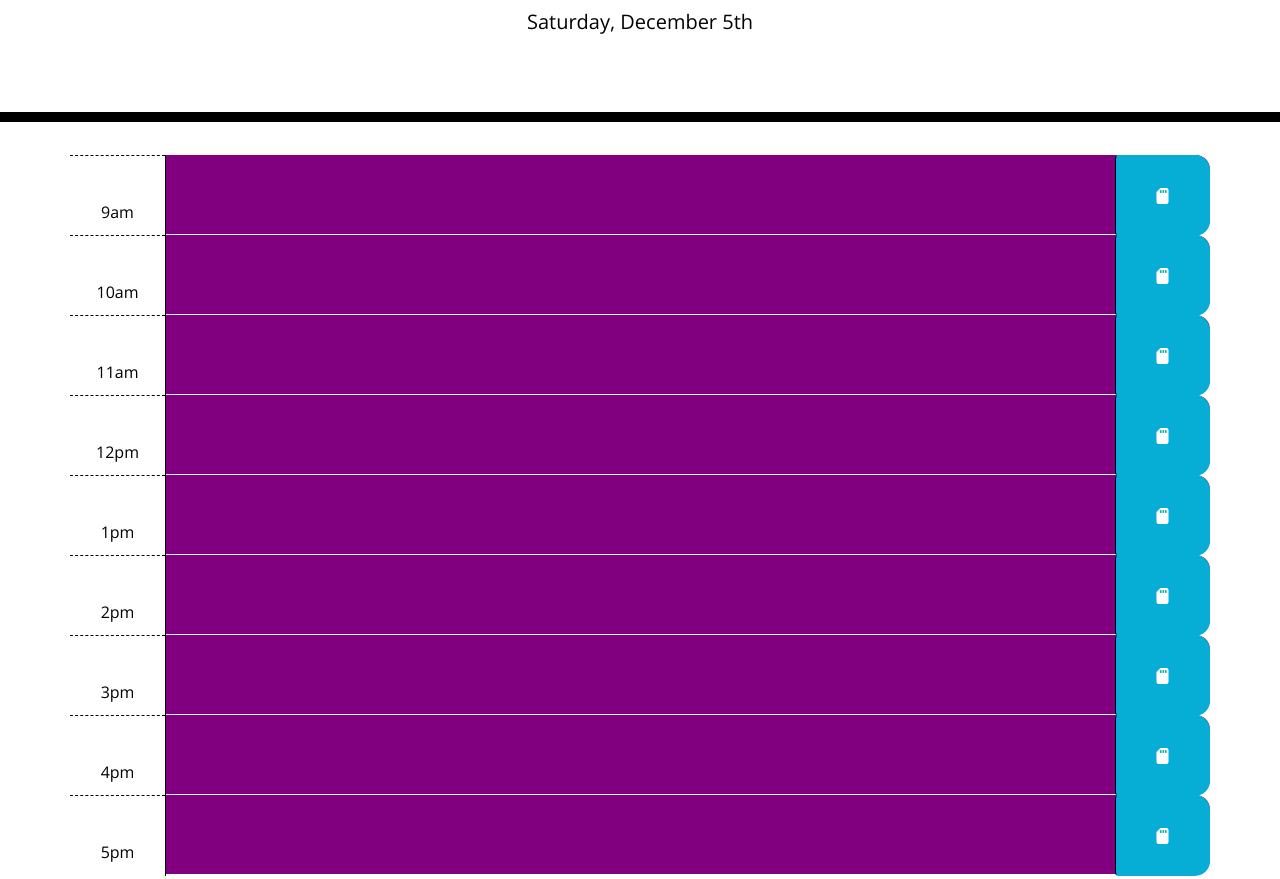
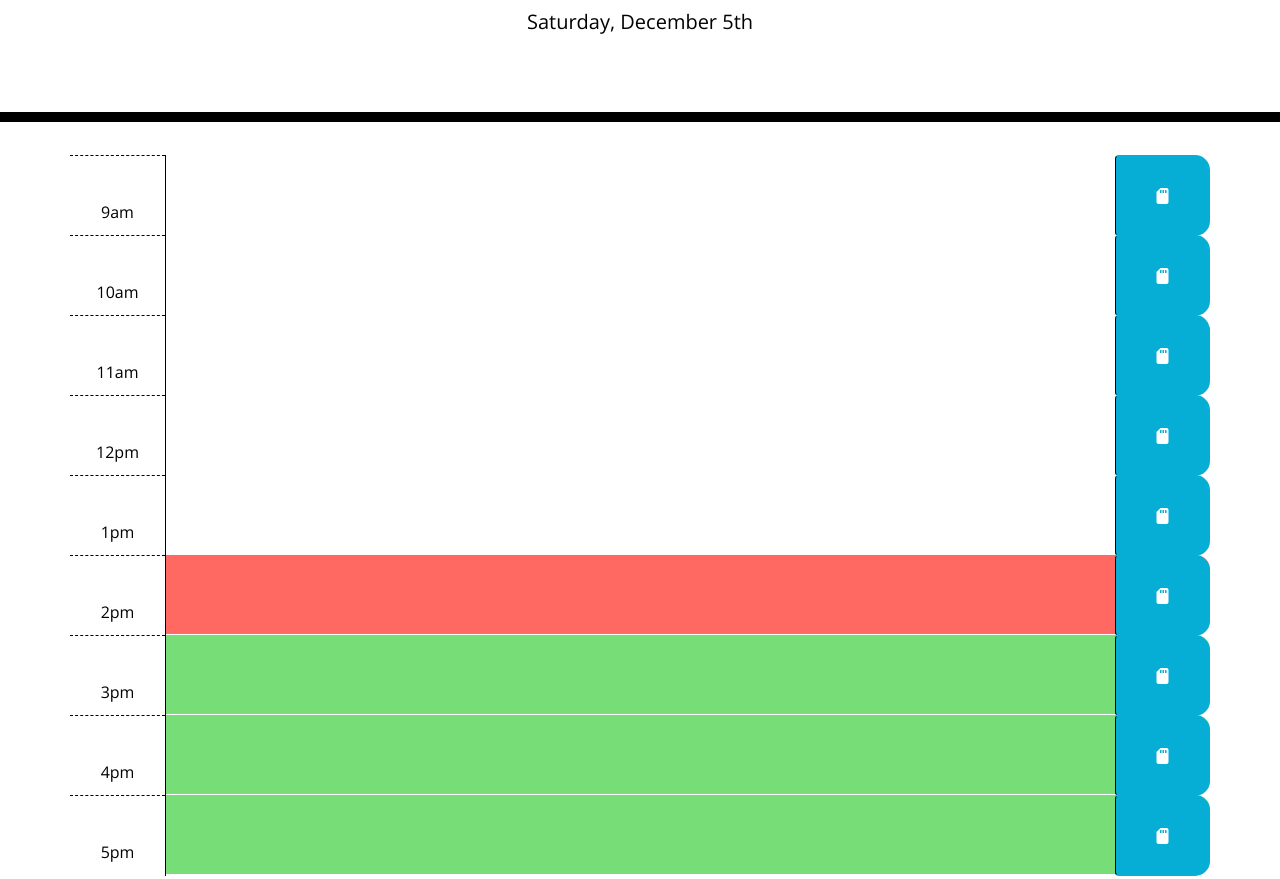
Before and after one commit to ManuelPierre/Executive-Day-Planner, a plain HTML site: page Develop/index.html in a window 1280 px wide. Shown: the part 182-1061 px from the top of the page. Drawn offline with nearby package versions, Linux system fonts and the light colour scheme.

Commit message:
I changed format of the time

```diff
--- a/Develop/index.html
+++ b/Develop/index.html
@@ -1,23 +1,14 @@
 <!DOCTYPE html>
 <html lang="en">
+
 <head>
   <meta charset="UTF-8" />
   <meta name="viewport" content="width=device-width, initial-scale=1.0" />
   <meta http-equiv="X-UA-Compatible" content="ie=edge" />
-    <link
-      rel="stylesheet"
-      href="https://stackpath.bootstrapcdn.com/bootstrap/4.3.1/css/bootstrap.min.css"
-    />
-    <link
-      rel="stylesheet"
-      href="https://use.fontawesome.com/releases/v5.8.1/css/all.css"
-      integrity="sha384-50oBUHEmvpQ+1lW4y57PTFmhCaXp0ML5d60M1M7uH2+nqUivzIebhndOJK28anvf"
-      crossorigin="anonymous"
-    />
-    <link
-      href="https://fonts.googleapis.com/css?family=Open+Sans&display=swap"
-      rel="stylesheet"
-    />
+  <link rel="stylesheet" href="https://stackpath.bootstrapcdn.com/bootstrap/4.3.1/css/bootstrap.min.css" />
+  <link rel="stylesheet" href="https://use.fontawesome.com/releases/v5.8.1/css/all.css"
+    integrity="sha384-50oBUHEmvpQ+1lW4y57PTFmhCaXp0ML5d60M1M7uH2+nqUivzIebhndOJK28anvf" crossorigin="anonymous" />
+  <link href="https://fonts.googleapis.com/css?family=Open+Sans&display=swap" rel="stylesheet" />
   <link rel="stylesheet" href="style.css" />
   <title>Work Day Scheduler</title>
 </head>
@@ -29,108 +20,107 @@
     <p id="currentDay" class="lead"></p>
   </header>
   <div class="container">
-           <div  id="hour-9" class="row time-block">
+    <div id="hour-9" class="row time-block">
       <div class="col-md-1 hour">
 
         9am
       </div>
       <textArea class="col-md-10 description"></textArea>
 
-            <button class ="btn saveBtn col-md-1"><i class="fas fa-sd-card"></i></button>
+      <button class="btn saveBtn col-md-1"><i class="fas fa-sd-card"></i></button>
     </div>
 
-            <div  id="hour-10" class="row time-block">
+    <div id="hour-10" class="row time-block">
       <div class="col-md-1 hour">
 
         10am
       </div>
       <textArea class="col-md-10 description"></textArea>
 
-             <button class ="btn saveBtn col-md-1"><i class="fas fa-sd-card"></i></button>
+      <button class="btn saveBtn col-md-1"><i class="fas fa-sd-card"></i></button>
     </div>
-           <div  id="hour-11" class="row time-block">
+    <div id="hour-11" class="row time-block">
       <div class="col-md-1 hour">
 
         11am
       </div>
       <textArea class="col-md-10 description"></textArea>
 
-                  <button class ="btn saveBtn col-md-1"><i class="fas fa-sd-card"></i></button>
+      <button class="btn saveBtn col-md-1"><i class="fas fa-sd-card"></i></button>
     </div>
 
 
 
 
 
-<div  id="hour-12" class="row time-block">
+    <div id="hour-12" class="row time-block">
       <div class="col-md-1 hour">
 
         12pm
       </div>
       <textArea class="col-md-10 description"></textArea>
 
-                        <button class ="btn saveBtn col-md-1"><i class="fas fa-sd-card"></i></button>
+      <button class="btn saveBtn col-md-1"><i class="fas fa-sd-card"></i></button>
     </div>
 
-                      <div  id="hour-1" class="row time-block">
+    <div id="hour-13" class="row time-block">
       <div class="col-md-1 hour">
 
         1pm
       </div>
       <textArea class="col-md-10 description"></textArea>
 
-                              <button class ="btn saveBtn col-md-1"><i class="fas fa-sd-card"></i></button>
+      <button class="btn saveBtn col-md-1"><i class="fas fa-sd-card"></i></button>
     </div>
 
-                            <div  id="hour-2" class="row time-block">
+    <div id="hour-14" class="row time-block">
       <div class="col-md-1 hour">
 
         2pm
       </div>
       <textArea class="col-md-10 description"></textArea>
 
-                                    <button class ="btn saveBtn col-md-1"><i class="fas fa-sd-card"></i></button>
+      <button class="btn saveBtn col-md-1"><i class="fas fa-sd-card"></i></button>
     </div>
 
-                                  <div id="hour-3" class="row time-block">
+    <div id="hour-15" class="row time-block">
       <div class="col-md-1 hour">
 
         3pm
       </div>
       <textArea class="col-md-10 description"></textArea>
 
-                                          <button class ="btn saveBtn col-md-1"><i class="fas fa-sd-card"></i></button>
+      <button class="btn saveBtn col-md-1"><i class="fas fa-sd-card"></i></button>
     </div>
 
-                                        <div id="hour-4" class="row time-block">
+    <div id="hour-16" class="row time-block">
       <div class="col-md-1 hour">
 
         4pm
       </div>
       <textArea class="col-md-10 description"></textArea>
 
-                                                <button class ="btn saveBtn col-md-1"><i class="fas fa-sd-card"></i></button>
+      <button class="btn saveBtn col-md-1"><i class="fas fa-sd-card"></i></button>
     </div>
-                                              <div id="hour-5" class="row time-block">
+    <div id="hour-17" class="row time-block">
       <div class="col-md-1 hour">
 
         5pm
       </div>
       <textArea class="col-md-10 description"></textArea>
 
-                                                      <button class ="btn saveBtn col-md-1"><i class="fas fa-sd-card"></i></button>
+      <button class="btn saveBtn col-md-1"><i class="fas fa-sd-card"></i></button>
     </div>
 
 
 
 
     <script src="https://cdnjs.cloudflare.com/ajax/libs/moment.js/2.24.0/moment.min.js"></script>
-    <script src=https://cdnjs.cloudflare.com/ajax/libs/moment.js/2.29.1/moment.min.js></script>
-
-
-    <script src="https://ajax.googleapis.com/ajax/libs/jquery/3.5.1/jquery.min.js"></script>
+    <script src=https://cdnjs.cloudflare.com/ajax/libs/moment.js/2.29.1/moment.min.js> </script> <script
+      src="https://ajax.googleapis.com/ajax/libs/jquery/3.5.1/jquery.min.js"></script>
 
     <script src="script.js"></script>
 
 </body>
+
 </html>
--- a/Develop/script.js
+++ b/Develop/script.js
@@ -1,39 +1,38 @@
 $("#currentDay").text(moment().format("dddd, MMMM Do"));
 
-$("hour-9 .description").val(localStorage.getItem("hour-9"));
+$("#hour-9 .description").val(localStorage.getItem("hour-9"));
 $("#hour-10 .description").val(localStorage.getItem("hour-10"));
 $("#hour-11 .description").val(localStorage.getItem("hour-11"));
 $("#hour-12 .description").val(localStorage.getItem("hour-12"));
-$("#hour-1 .description").val(localStorage.getItem("hour-1"));
-$("#hour-2 .description").val(localStorage.getItem("hour-3"));
-$("#hour-3 .description").val(localStorage.getItem("hour-3"));
-$("#hour-4 .description").val(localStorage.getItem("hour-4"));
-$("#hour-5 .description").val(localStorage.getItem("hour-5"));
+$("#hour-13 .description").val(localStorage.getItem("hour-13"));
+$("#hour-14 .description").val(localStorage.getItem("hour-14"));
+$("#hour-15 .description").val(localStorage.getItem("hour-15"));
+$("#hour-16 .description").val(localStorage.getItem("hour-16"));
+$("#hour-17.description").val(localStorage.getItem("hour-17"));
 
-$(".saveBtn").on("click", function () {
+$(".saveBtn").on("click", function (event) {
   event.preventDefault();
 
   var value = $(".description").val();
+  console.log(value);
   var appointment = $(this).parent().attr("id");
 
   localStorage.setItem(appointment, value);
 });
 
 function coordinate() {
-  var currentHour = moment().format("H");
-  var numValue = $("hour-9").val("id");
-  var row = $("hour-9");
-  trueValue = numValue.prevObject[0].nodeType;
-  console.log(numValue);
-  //   console.log(value.prevObject[0].nodeType);
+  var currentHour = parseInt(moment().format("H"));
 
   console.log(currentHour);
+  console.log(moment().format("H"));
   $(".time-block").each(function () {
-    console.log(trueValue);
-
-    if (trueValue < currentHour) {
+    console.log($(this));
+    var id = $(this).attr("id");
+    console.log(id);
+    var parseID = parseInt(id.split("-")[1]);
+    if (parseID < currentHour) {
       $(this).addClass("past");
-    } else if (trueValue === currentHour) {
+    } else if (parseID === currentHour) {
       $(this).removeClass("past");
       $(this).addClass("present");
     } else {
--- a/Develop/style.css
+++ b/Develop/style.css
@@ -43,7 +43,7 @@ textarea{
 }
 
 .past {
-  background-color: purple;
+  background-color: white;
   color: purple;
 }
 
```
Lines whose indentation alone changed are shown as unchanged.
